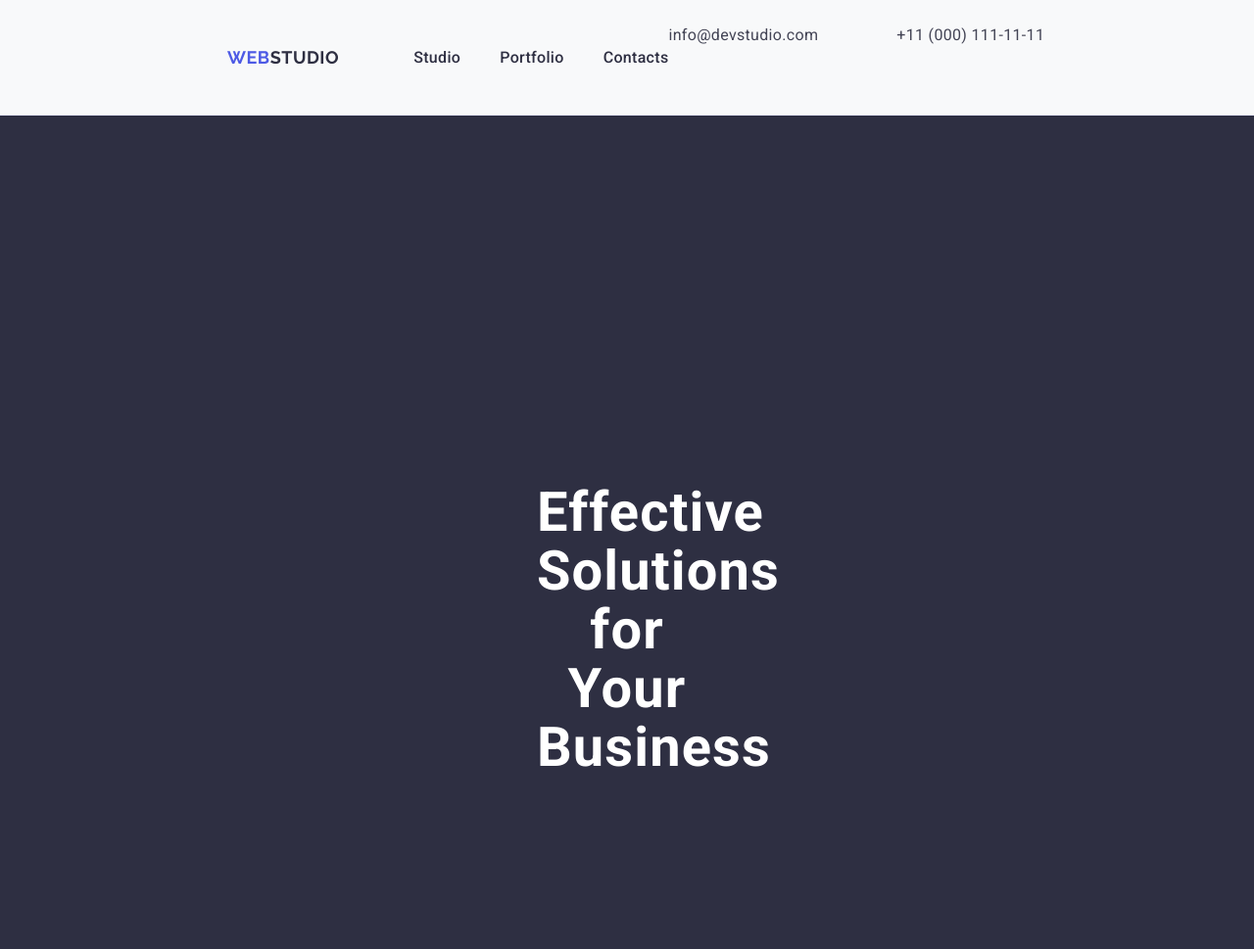
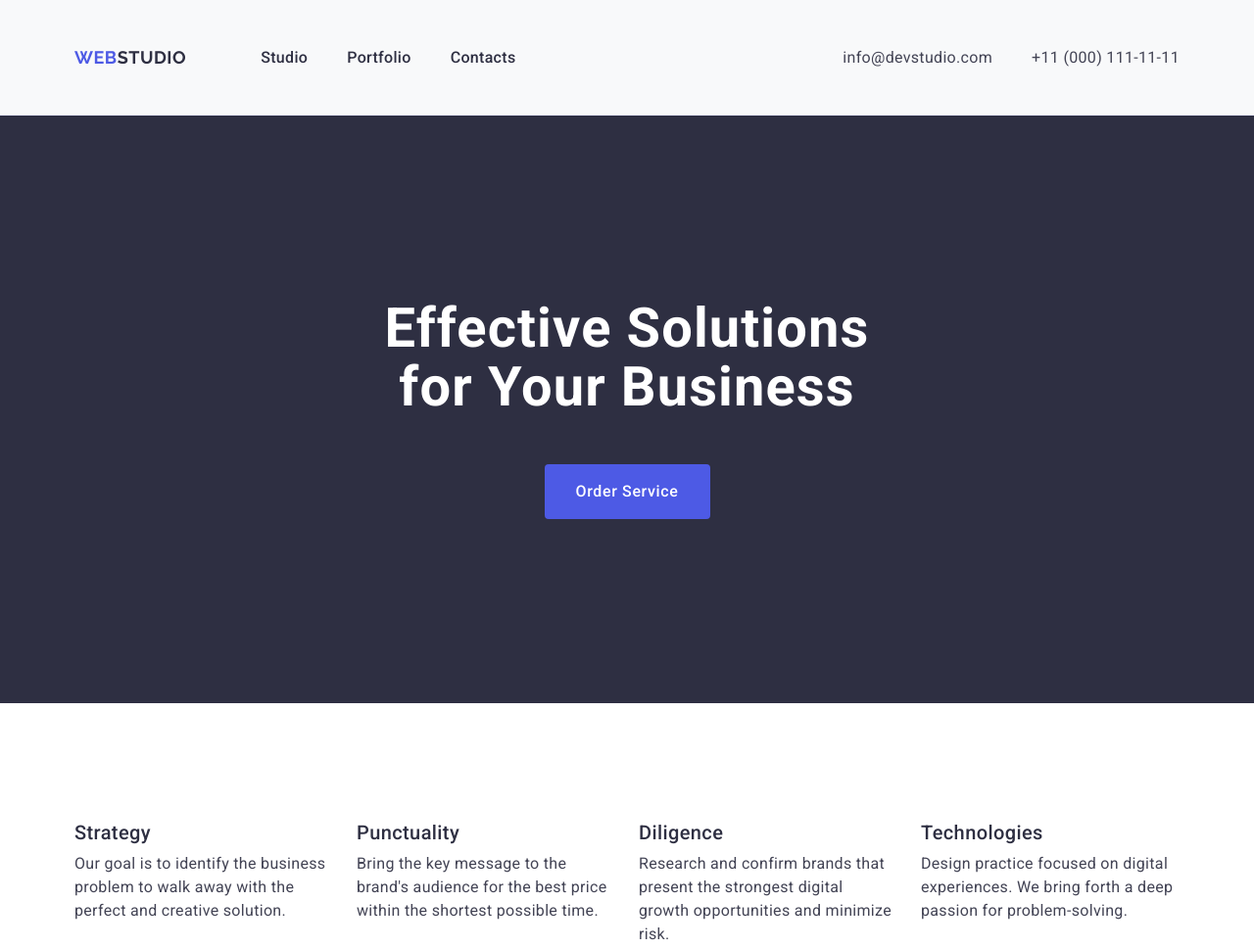
Before and after one commit to Ruslan-Yaremko/goit-markup-hw-03, a plain HTML site: page index.html in a window 1280 px wide. Shown: the top 969 px of the page at 98% size. Drawn offline with nearby package versions, Linux system fonts and the light colour scheme.

Commit message:
upday index html file

```diff
--- a/css/styles.css
+++ b/css/styles.css
@@ -3,6 +3,16 @@ body {
     line-height: 1.21;
     color: #434455;
     background-color:#FFFFFF;
+}
+
+h1,
+h2,
+h3,
+h4,
+h5,
+h6,
+p {
+    margin: 0;
 }
 
 a {
@@ -11,6 +21,8 @@ a {
 
 ul {
     list-style-type: none;
+    margin: 0;
+    padding-left: 0;
 }
 
 img{
@@ -61,6 +73,8 @@ img{
 
 .div-nav{
     display: flex;
+    align-items: center;
+    justify-content: space-between;
 }
 
 .link-nav{
@@ -77,14 +91,10 @@ img{
     color:#4d5ae5;
     margin-right: 76px;
     padding: 24px 0;
-    margin-left: 156px;
 }
 
 .header-menu-list{
     display: flex;
-    list-style: none;
-    margin: 0;
-    padding: 0;
 }
 
 .header-menu-list li{
@@ -124,10 +134,6 @@ img{
     margin: 0;
 }
 
-.address-item li {
-    margin-right: 40px;
-}
-
 .address-itemli:last-child {
     margin-right: 0;
 }
@@ -162,7 +168,8 @@ img{
     text-align: center;
     color: #FFFFFF;
     max-width: 496px;
-    margin: 188px 472px 292px 472px;
+    margin: 0 auto;
+    margin-bottom: 48px;
 }
 
 .business-button {
@@ -179,7 +186,7 @@ img{
     height: 56px;
     border: none;
     border-radius: 4px;
-    margin: 356px 635px 188px 636px;
+    margin: 0 auto;
 }
 
 .business-button:hover,
@@ -197,11 +204,6 @@ img{
     padding: 0;
     margin: 0;
     list-style: none;
-    width: calc((100% - 72px) / 4);
-}
-
-.strategy-list li {
-    margin-right: 24px;
 }
 
 .strategy-listli:last-child {
@@ -261,10 +263,6 @@ img{
     flex-basis: calc((100% - 3 * 24px) / 4);
 }
 
-.team-iteil:not(:last-child) {
-    margin-right: 24px;
-}
-
 .team-iteil:last-child {
     margin-right: 0;
 }
@@ -292,7 +290,7 @@ img{
 .portfolio {}
 
 .portfolio-item{
-    flex-basis: calc((100% - 3 * 24px) / 4);
+    flex-basis: calc((100% - 2 * 24px) / 3);
 }
 
 .portfolio-title {
@@ -317,7 +315,6 @@ img{
     padding: 32px 16px;
     border: 1px solid #e7e9fc;
     border-top: none;
-    margin-bottom: 8px;
 }
 
 .portfolio-head {
@@ -364,6 +361,5 @@ img{
     line-height: 1.5;
     letter-spacing: 0.02em;
     color: #f4f4fd;
-    padding-right: 892px;
-    padding-bottom: 84px;
+   width: 270px;
 }
```
